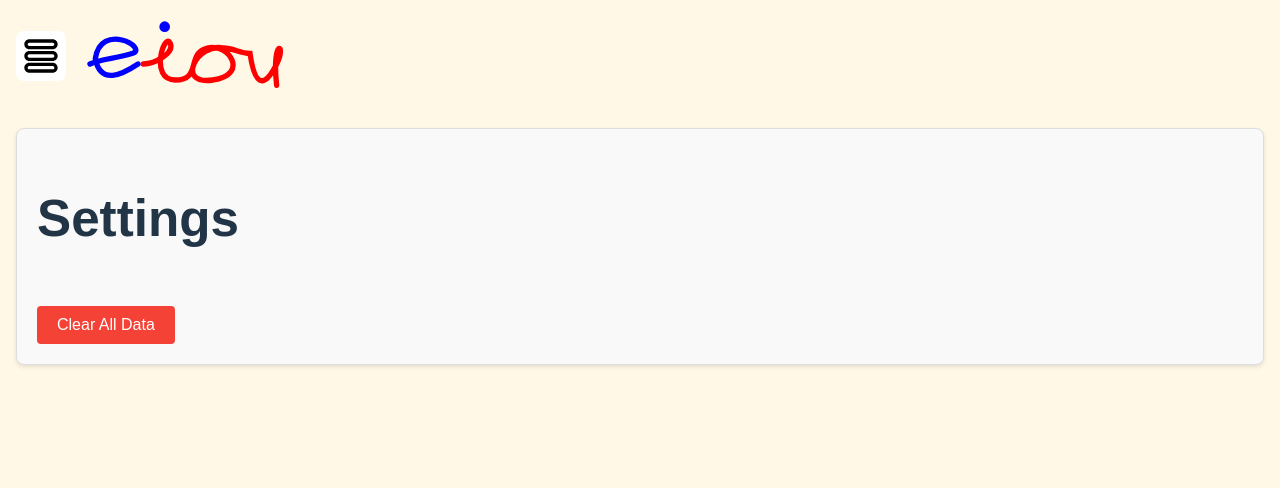
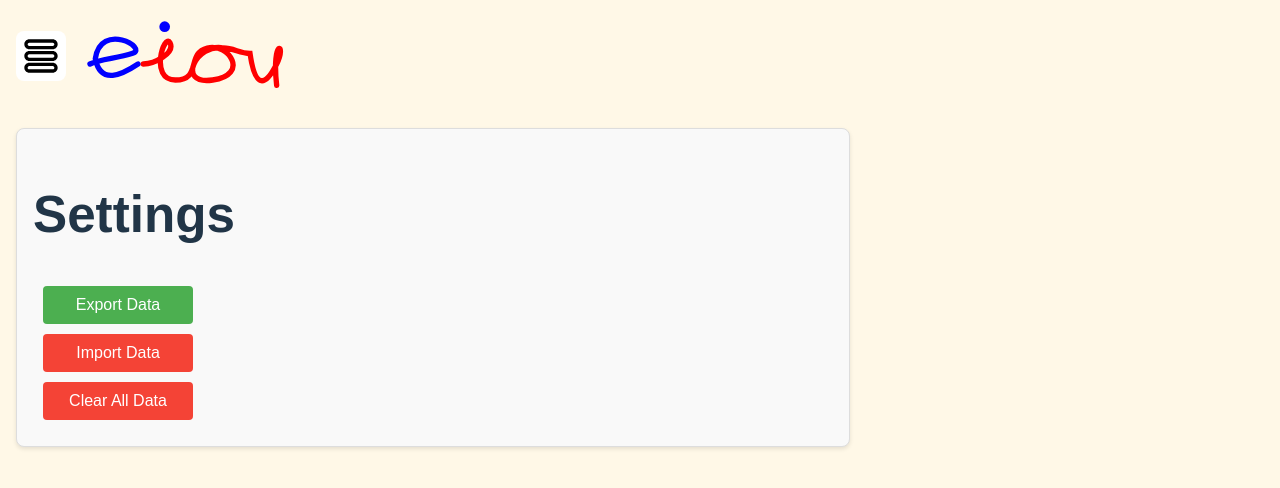
Before and after one commit to b-h-mck/eiou, a React (Vite) app: page /settings in a window 1280 px wide. Shown: the top 488 px of the page. Built offline with nearby package versions, Linux system fonts and the light colour scheme.

Commit message:
Added export/import buttons to settings

```diff
--- a/src/features/Settings/Settings.css
+++ b/src/features/Settings/Settings.css
@@ -1,5 +1,5 @@
 .settings {
-    padding: 20px;
+    max-width: 800px;
 }
 
 .settings h2 {
@@ -7,8 +7,8 @@
     margin-bottom: 20px;
 }
 
-.settings .clear-button {
-    background-color: #f44336;
+.settings button {
+    display: block;
     color: white;
     border: none;
     padding: 10px 20px;
@@ -16,8 +16,23 @@
     cursor: pointer;
     border-radius: 4px;
     transition: background-color 0.3s ease;
+    width: 150px;
+    text-align: center;
+    margin: 10px;
 }
 
-.settings .clear-button:hover {
+.settings .dangerous-button {
+    background-color: #f44336;
+}
+
+.settings .dangerous-button:hover {
     background-color: #d32f2f;
 }
+
+.settings .safe-button {
+    background-color: #4CAF50;
+}
+
+.settings .safe-button:hover {
+    background-color: #388E3C;
+}
--- a/src/features/Settings/Settings.tsx
+++ b/src/features/Settings/Settings.tsx
@@ -3,6 +3,16 @@ import { clearAllPeople, clearAllTxns } from "../../shared/store";
 
 
 const Settings = () => {
+
+    const exportData = async () => {
+        // Implement the export logic here
+        console.log("Exporting data...");
+    }
+
+    const importData = async () => {
+        // Implement the import logic here
+        console.log("Importing data...");
+    }
 
     const clearData = async () => {
         await clearAllPeople();
@@ -13,7 +23,13 @@ const Settings = () => {
     return (
         <section className="settings">
             <h1>Settings</h1>
-            <button onClick={clearData} className="clear-button">
+            <button onClick={exportData} className="safe-button">
+                Export Data
+            </button>
+            <button onClick={importData} className="dangerous-button">
+                Import Data
+            </button>
+            <button onClick={clearData} className="dangerous-button">
                 Clear All Data
             </button>
         </section>
```
